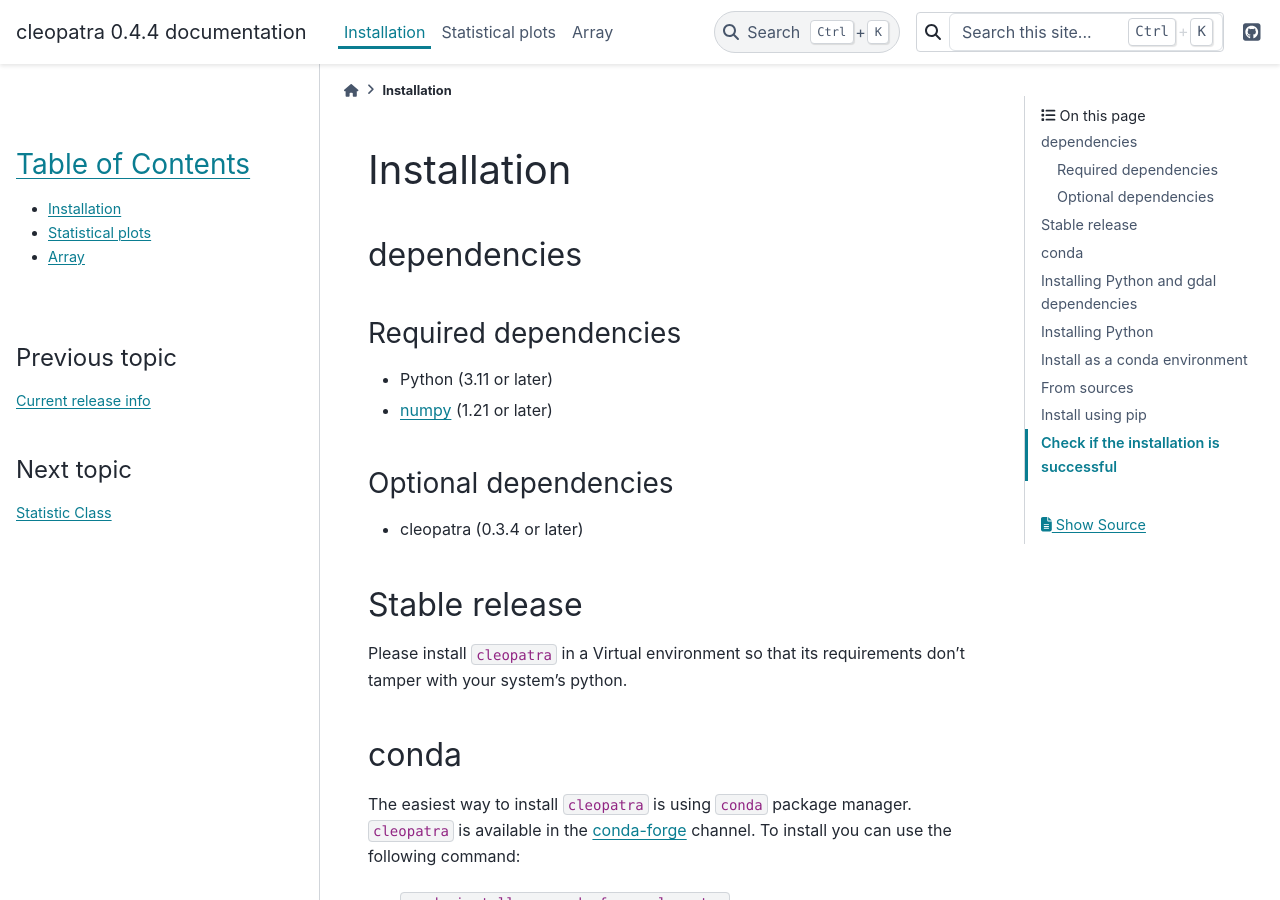
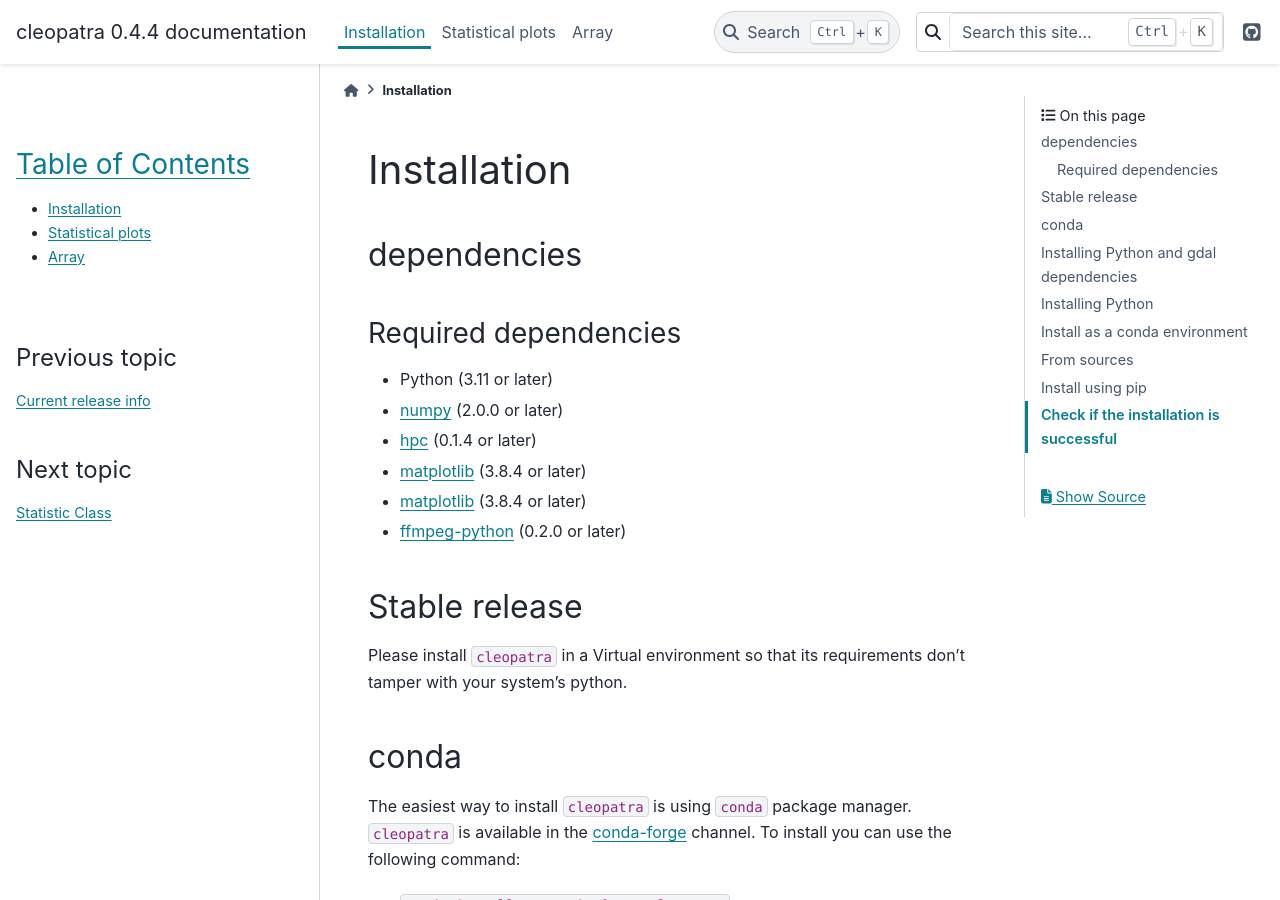
Before and after one commit to Serapieum-of-alex/cleopatra, a Sphinx documentation site: the page built from docs/source/installation.rst, in a window 1280 px wide and 900 px high. Built offline with Sphinx 7.4.7 and the PyData theme 0.15.4, drawn with Linux system fonts in a browser that asks for light colours.

Commit message:
update dependencies in the installation page

```diff
--- a/docs/source/installation.rst
+++ b/docs/source/installation.rst
@@ -9,13 +9,15 @@
 =====================
 
 - Python (3.11 or later)
-- `numpy <https://www.numpy.org/>`__ (1.21 or later)
+- `numpy <https://www.numpy.org/>`__ (2.0.0 or later)
+- `hpc <https://github.com/Serapieum-of-alex/hpc>`__ (0.1.4 or later)
+- `matplotlib <https://https://matplotlib.org/>`__ (3.8.4 or later)
+- `matplotlib <https://https://matplotlib.org/>`__ (3.8.4 or later)
+- `ffmpeg-python <https://github.com/kkroening/ffmpeg-python/>`__ (0.2.0 or later)
+
 
 .. _optional-dependencies:
 
-Optional dependencies
-=====================
-- cleopatra (0.3.4 or later)
 
 Stable release
 **************
```
